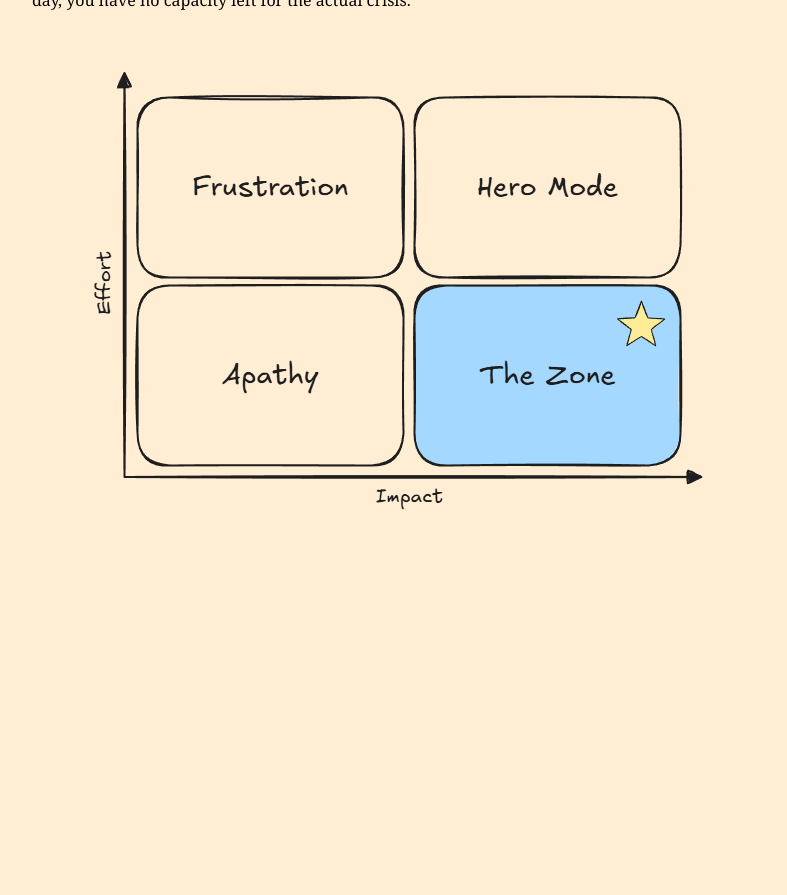
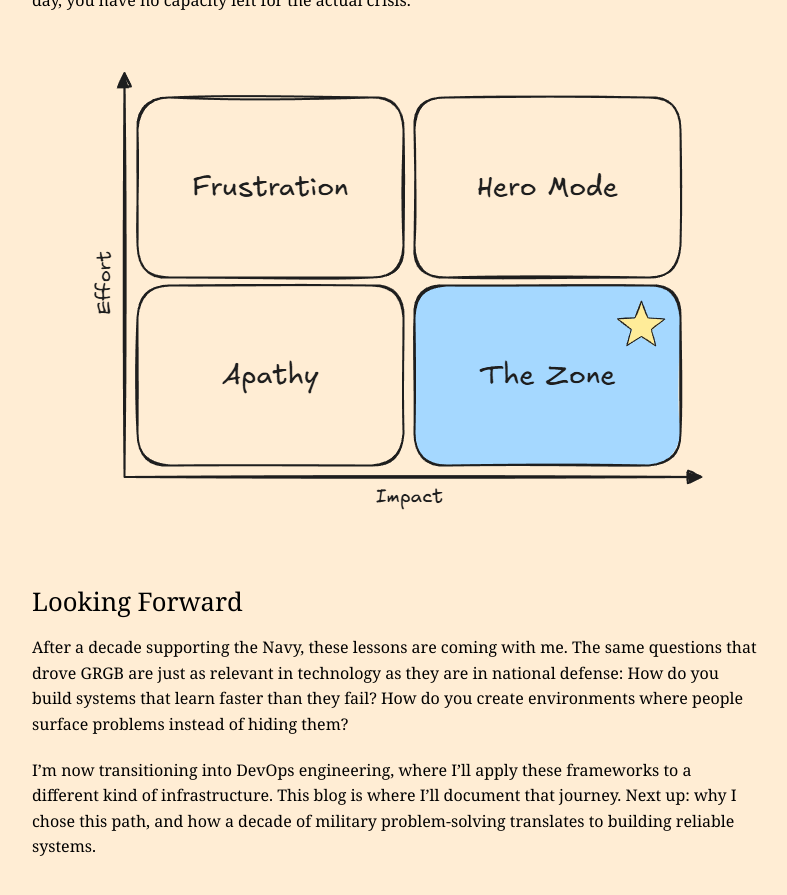
Before and after one commit to zevlo/zevlo.github.io, a Jekyll site: the page built from _posts/2025-09-22-owa.md, in a window 1280 px wide and 900 px high, scrolled down 3772 px. Shown: the top 895 px of the window, without its empty margins (244-1031 px from the left). Built offline with Jekyll 4.4.1, drawn with Linux system fonts in a browser that asks for light colours; before the commit the page ends 4341 px from its top, so only the background shows below that.

Commit message:
Add Looking Forward closing section to OWA blog post
Adds a conclusion that connects the Navy experience to the author's
transition into DevOps engineering and teases upcoming blog posts.

```diff
--- a/_posts/2025-09-22-owa.md
+++ b/_posts/2025-09-22-owa.md
@@ -70,3 +70,9 @@ If your team has to sprint, pull all-nighters, and bypass processes just to achi
 <div style="display: flex; justify-content: center;">
     <img src="/assets/images/hero-mode.png" alt="Hero Mode">
 </div>
+
+## Looking Forward
+
+After a decade supporting the Navy, these lessons are coming with me. The same questions that drove GRGB are just as relevant in technology as they are in national defense: How do you build systems that learn faster than they fail? How do you create environments where people surface problems instead of hiding them?
+
+I'm now transitioning into DevOps engineering, where I'll apply these frameworks to a different kind of infrastructure. This blog is where I'll document that journey. Next up: why I chose this path, and how a decade of military problem-solving translates to building reliable systems.
```
